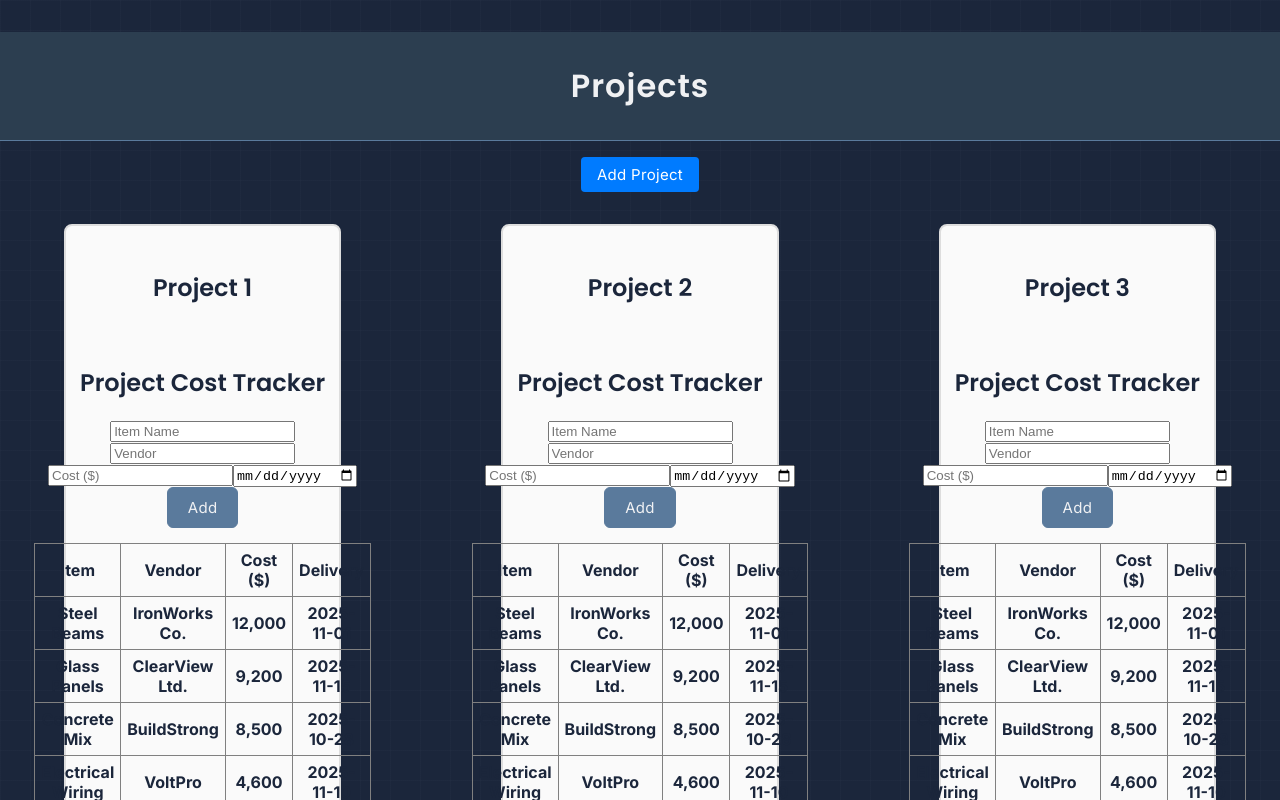
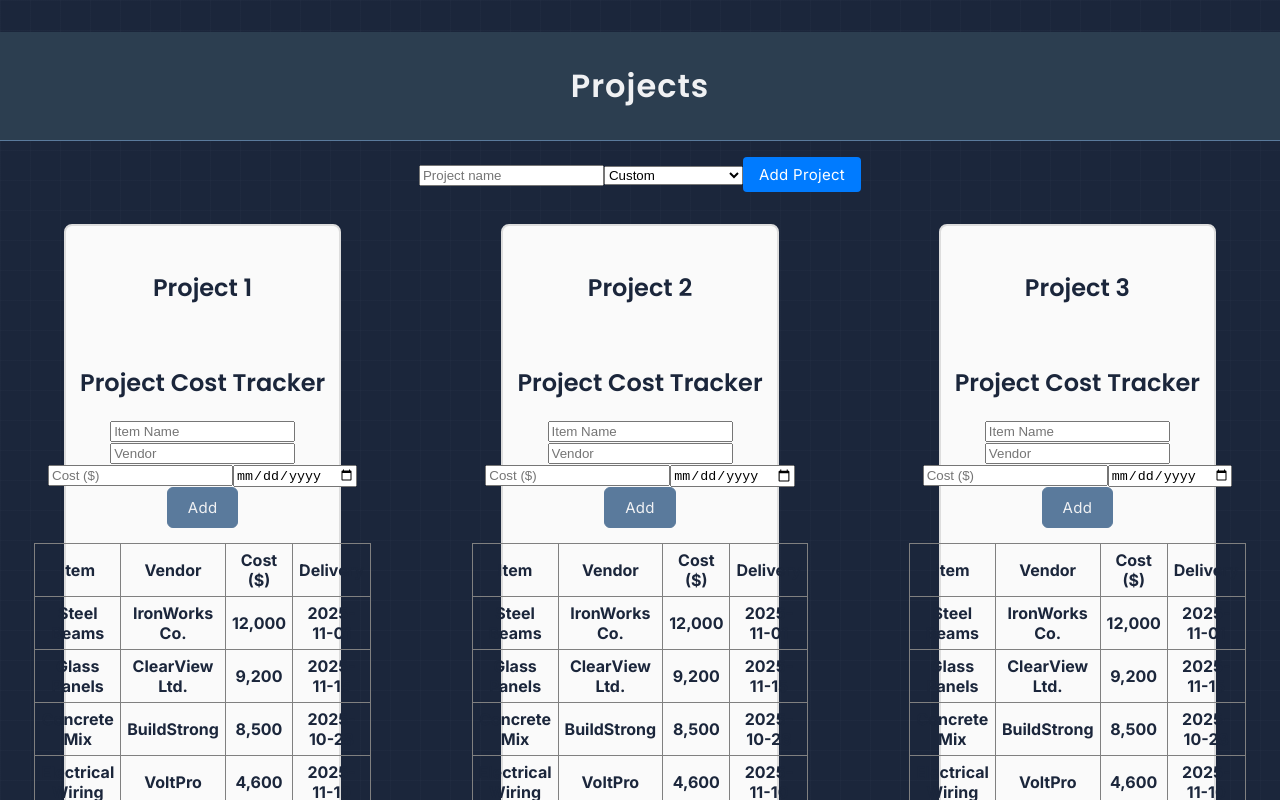
Before and after one commit to cooperbraun13/bluprnt, a React (Vite) app in the folder frontend/: page /projects in a window 1280 px wide. Shown: the top 800 px of the page. Built offline with nearby package versions, Linux system fonts and the light colour scheme.

Commit message:
FEAT:New Add Project Buttons that allow user to choose from a template option or custom

```diff
--- a/frontend/src/pages/Projects/Projects.tsx
+++ b/frontend/src/pages/Projects/Projects.tsx
@@ -10,27 +10,56 @@ export default function Projects() {
     "Project 2",
     "Project 3",
   ]);
+const [newProjectName, setNewProjectName] = useState("");
+const [templateType, setTemplateType] = useState("custom");
 
   const handleAddProject = useCallback(() => {
-    const name = prompt("Add project name:")?.trim();
-    if (!name) return;
+    const trimmed = newProjectName.trim();
+    if (!trimmed) {
+      alert("Project name cannot be empty!");
+      return;
+    }
 
-    const exists = projects.some((p) => p.toLowerCase() === name.toLowerCase());
+    const exists = projects.some((p) => p.toLowerCase() === trimmed.toLowerCase());
     if (exists) {
       alert("Project already exists!");
       return;
     }
 
-    setProjects((prev) => [...prev, name]);
-  }, [projects]);
+    setProjects((prev) => [...prev, trimmed]);
+    setNewProjectName("");
+    setTemplateType("custom");
+  }, [projects, newProjectName]);
 
   return (
     <div className="projects-page">
       <Header title="Projects" showTagline={false} background="alt" />
 
-      <button className="proj-button" onClick={handleAddProject}>
-        Add Project
-      </button>
+      <div className="add-project-panel">
+        <input
+          type="text"
+          placeholder="Project name"
+          value={newProjectName}
+          onChange={(e) => setNewProjectName(e.target.value)}
+        />
+
+        <select
+          value={templateType}
+          onChange={(e) => setTemplateType(e.target.value)}
+        >
+          <option value="custom">Custom</option>
+          <option value="Bathroom Template">Bathroom Template</option>
+          <option value="Kitchen Template">Kitchen Template</option>
+          <option value="Flooring Template">Flooring Template</option>
+          <option value="Appliance Template">Appliance Template</option>
+          <option value="Lighting Template">Lighting Template</option>
+          <option value="Outdoor Template">Outdoor Template</option>
+        </select>
+
+        <button className="proj-button" onClick={handleAddProject}>
+          Add Project
+        </button>
+      </div>
 
       <div className="projects-overview">
         {projects.map((name) => (
```
